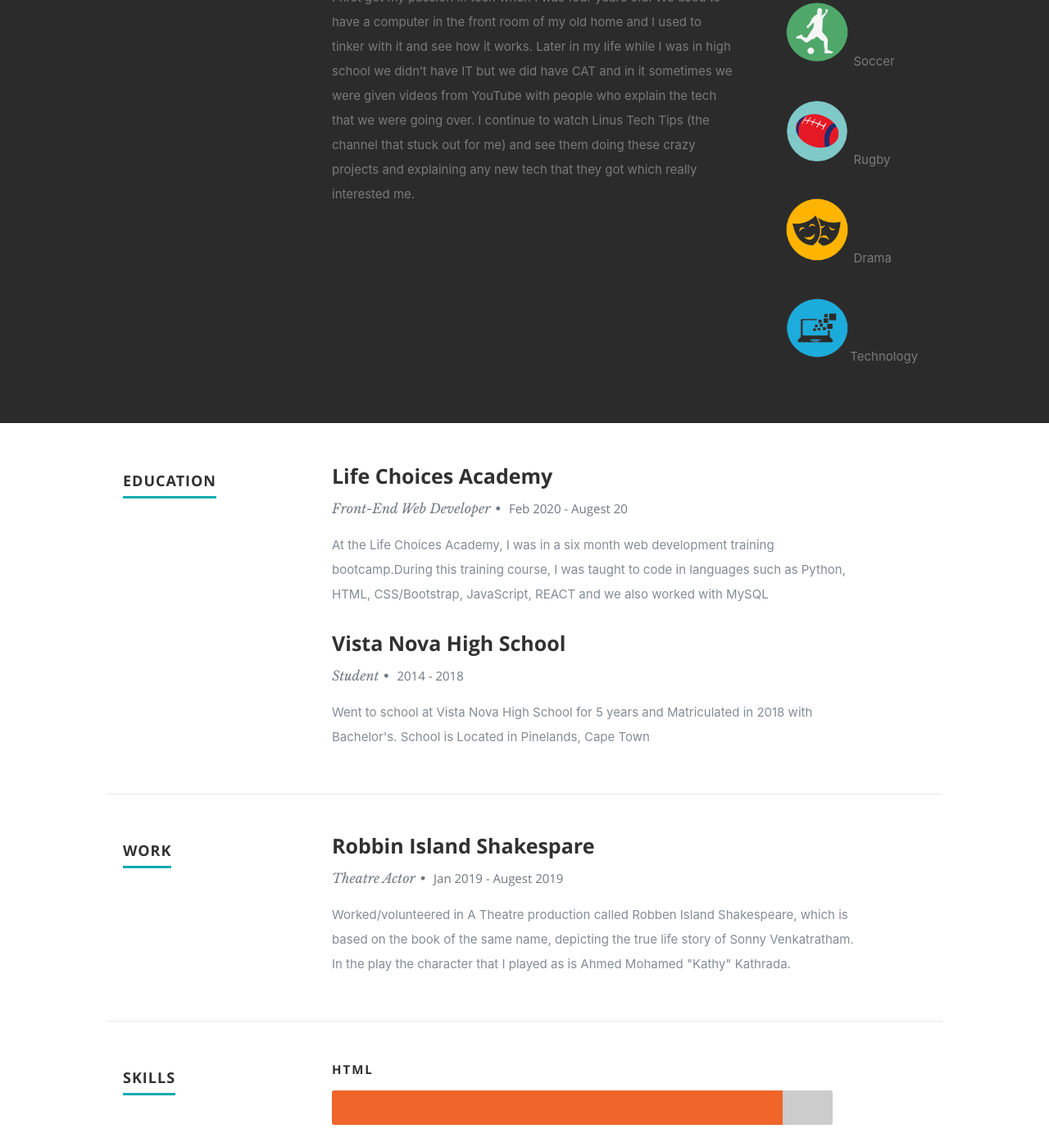
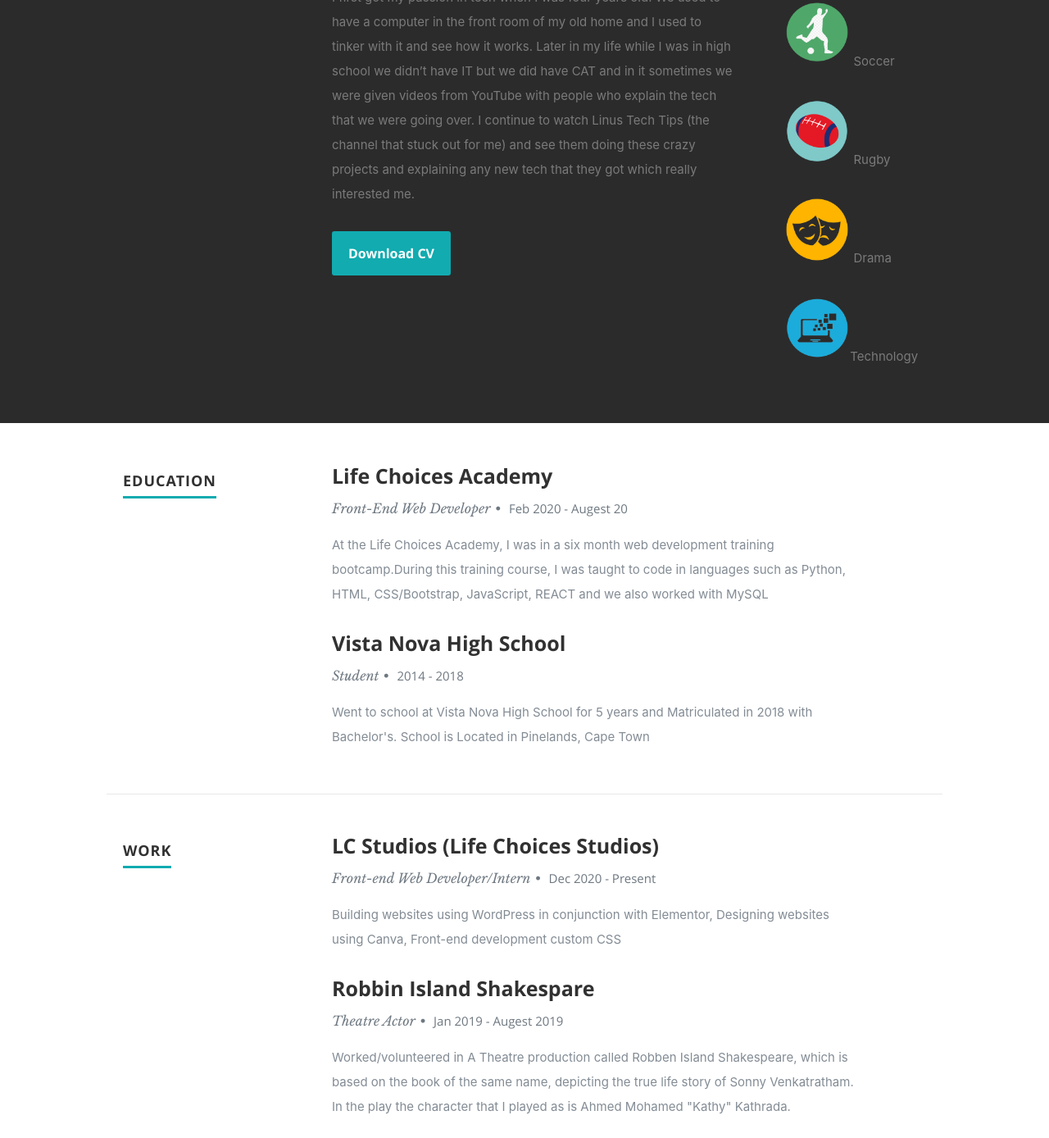
Before and after one commit to HishaamDeVries/New-Portfolio, a React (Create React App) app: page / in a window 1280 px wide. Shown: the part 1138-2526 px from the top of the page at 82% size. Built offline with nearby package versions, Linux system fonts and the light colour scheme.

Commit message:
Adding current work and CV to profile

```diff
--- a/package.json
+++ b/package.json
@@ -1 +1 @@
-{"homepage":"https://hishaamdevries.github.io/New-Portfolio","name":"folder","version":"0.1.0","private":true,"dependencies":{"@testing-library/jest-dom":"^5.11.9","@testing-library/react":"^11.2.5","@testing-library/user-event":"^12.6.3","bootstrap":"^4.6.0","node-sass":"^5.0.0","react":"^17.0.1","react-dom":"^17.0.1","react-scripts":"4.0.2","react-typing-effect":"^2.0.4","web-vitals":"^1.1.0"},"scripts":{"start":"react-scripts start","build":"react-scripts build","test":"react-scripts test","eject":"react-scripts eject","predeploy":"npm run build","deploy":"gh-pages -d build"},"eslintConfig":{"extends":["react-app","react-app/jest"]},"browserslist":{"production":[">0.2%","not dead","not op_mini all"],"development":["last 1 chrome version","last 1 firefox version","last 1 safari version"]},"devDependencies":{"gh-pages":"^3.1.0"}}
+{"homepage":"https://hishaamdevries.github.io/New-Portfolio","name":"folder","version":"0.1.0","private":true,"dependencies":{"@testing-library/jest-dom":"^5.11.9","@testing-library/react":"^11.2.5","@testing-library/user-event":"^12.6.3","bootstrap":"^4.6.0","node-sass":"^5.0.0","react":"^17.0.1","react-dom":"^17.0.1","react-router":"^5.2.0","react-scripts":"4.0.2","react-typing-effect":"^2.0.4","web-vitals":"^1.1.0"},"scripts":{"start":"react-scripts start","build":"react-scripts build","test":"react-scripts test","eject":"react-scripts eject","predeploy":"npm run build","deploy":"gh-pages -d build"},"eslintConfig":{"extends":["react-app","react-app/jest"]},"browserslist":{"production":[">0.2%","not dead","not op_mini all"],"development":["last 1 chrome version","last 1 firefox version","last 1 safari version"]},"devDependencies":{"gh-pages":"^3.1.0"}}
--- a/src/components/About.js
+++ b/src/components/About.js
@@ -1,4 +1,6 @@
 import React, { Component } from 'react';
+
+import MyPDF from '../CV/HishaamDeVriesCV.pdf';
 export default class About extends Component {
   render() {
     return (
@@ -30,6 +32,9 @@ export default class About extends Component {
                   doing these crazy projects and explaining any new tech that they
                   got which really interested me.
                </p>
+               <a href={MyPDF} download="HishaamDeVriesCV.pdf">
+                  <button class="button button1">Download CV</button>
+               </a>
             </div>
 
             <div className="15 columns">
--- a/src/components/Resume.js
+++ b/src/components/Resume.js
@@ -41,6 +41,23 @@ export default  class Resume extends Component {
         <div className="row work">
             <div className="three columns header-col">
                <h1><span>Work</span></h1>
+            </div>
+
+            <div className="nine columns main-col">
+                    <div className="row item">
+                       <div className="twelve columns">
+                          <h3>LC Studios (Life Choices Studios)</h3>
+                          <p className="info">
+                          Front-end Web Developer/Intern
+                          <span>&bull;</span> <em className="date">Dec 2020 - Present</em></p>
+                          <p>
+                          Building websites using WordPress in conjunction
+                          with Elementor, Designing websites using Canva, Front-end
+                          development custom CSS
+                          </p>
+                       </div>
+
+                    </div>
             </div>
 
             <div className="nine columns main-col">
```
Also changed, not shown: 2 other files (tests, documents, lock files or other folders). Lines whose indentation alone changed are shown as unchanged.
